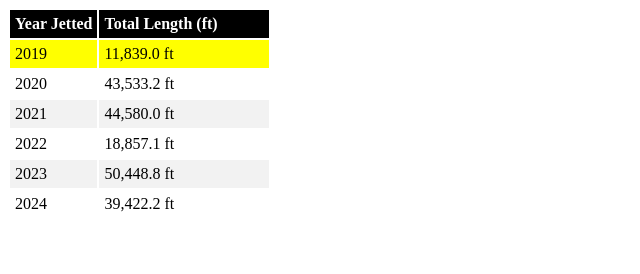
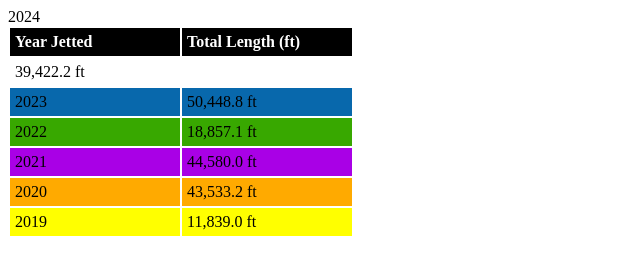
Before and after one commit to mccordpa/SalineJetting, a plain HTML site: page index.html in a window 1280 px wide. Shown: the whole page, without its empty margins (0-640 px from the left). Drawn offline with Linux system fonts and the light colour scheme.

Commit message:
Updates row background colors

```diff
--- a/index.html
+++ b/index.html
@@ -4,6 +4,26 @@
             <tr style="background-color: black;">
                 <td style="color: white; font-weight: bold; padding: 5px;">Year Jetted</td>
                 <td style="color: white; font-weight: bold; width: 160px; padding: 5px;">Total Length (ft)</td>
+            </tr>
+                <tr style="background-color: #ff00c5>
+                <td style="padding: 5px;">2024</td>
+                <td style="width: 160px; padding: 5px;">39,422.2 ft</td>
+            </tr>
+                <tr style="background-color: #0868ac">
+                <td style="padding: 5px;">2023</td>
+                <td style="width: 160px; padding: 5px;">50,448.8 ft</td>
+            </tr>
+                <tr style="background-color: #38a800">
+                <td style="padding: 5px;">2022</td>
+                <td style="width: 160px; padding: 5px;">18,857.1 ft</td>
+            </tr>
+                <tr style="background-color: #a900e6">
+                <td style="padding: 5px;">2021</td>
+                <td style="width: 160px; padding: 5px;">44,580.0 ft</td>
+            </tr>
+                <tr style="background-color: #ffaa00">
+                <td style="padding: 5px;">2020</td>
+                <td style="width: 160px; padding: 5px;">43,533.2 ft</td>
             </tr>
             <tr style="background-color: #ffff00">
                 <td style="padding: 5px;">2019</td>
@@ -12,26 +32,11 @@
 
 
 
-            <tr>
-                <td style="padding: 5px;">2020</td>
-                <td style="width: 160px; padding: 5px;">43,533.2 ft</td>
-            </tr>
-            <tr style="background-color: #f2f2f2">
-                <td style="padding: 5px;">2021</td>
-                <td style="width: 160px; padding: 5px;">44,580.0 ft</td>
-            </tr>
-                 <tr>
-                <td style="padding: 5px;">2022</td>
-                <td style="width: 160px; padding: 5px;">18,857.1 ft</td>
-            </tr>
-            <tr style="background-color: #f2f2f2">
-                <td style="padding: 5px;">2023</td>
-                <td style="width: 160px; padding: 5px;">50,448.8 ft</td>
-            </tr>
-                <tr>
-                <td style="padding: 5px;">2024</td>
-                <td style="width: 160px; padding: 5px;">39,422.2 ft</td>
-            </tr>
+
+
+
+
+
 
 
         </tbody>
```
